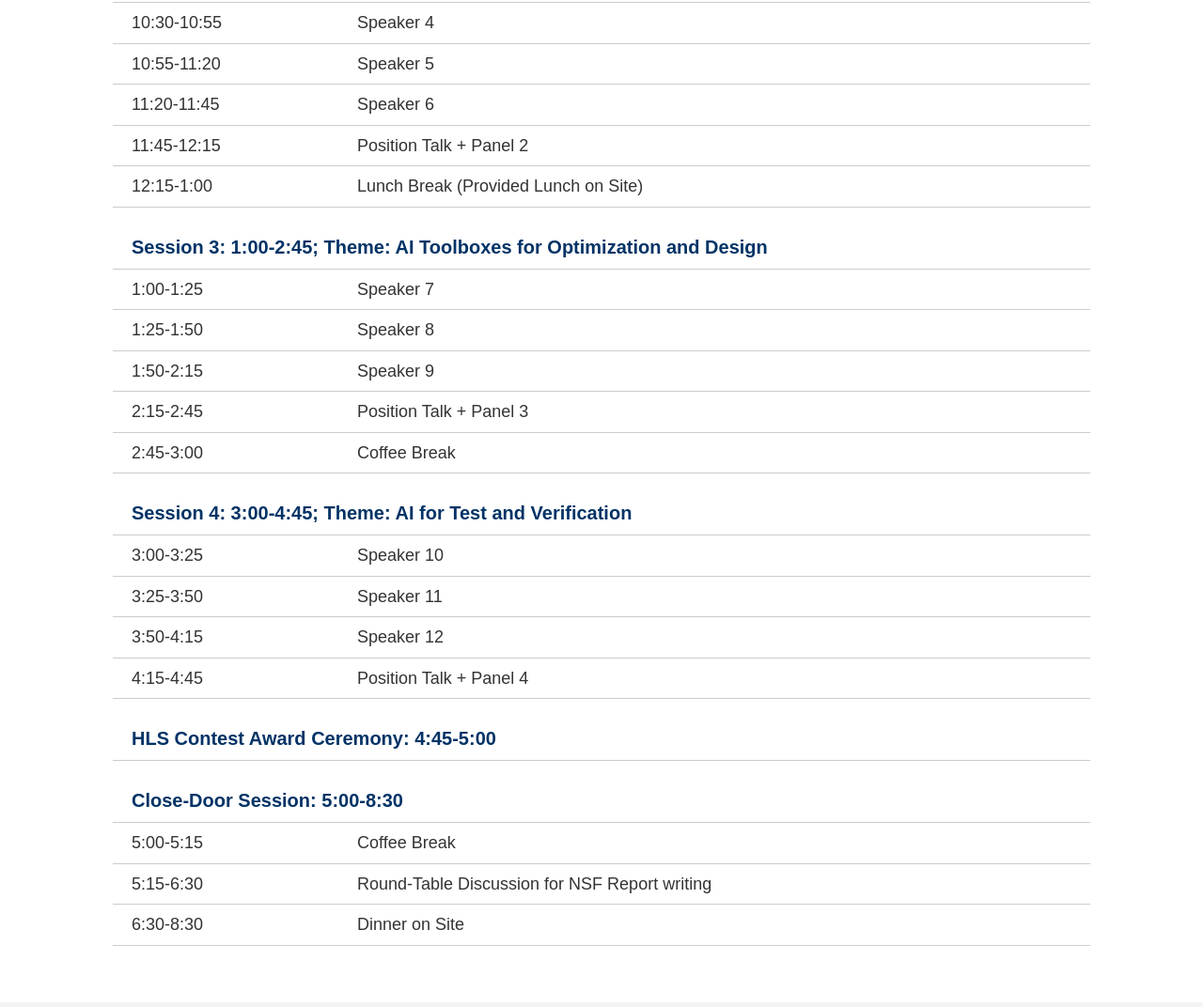
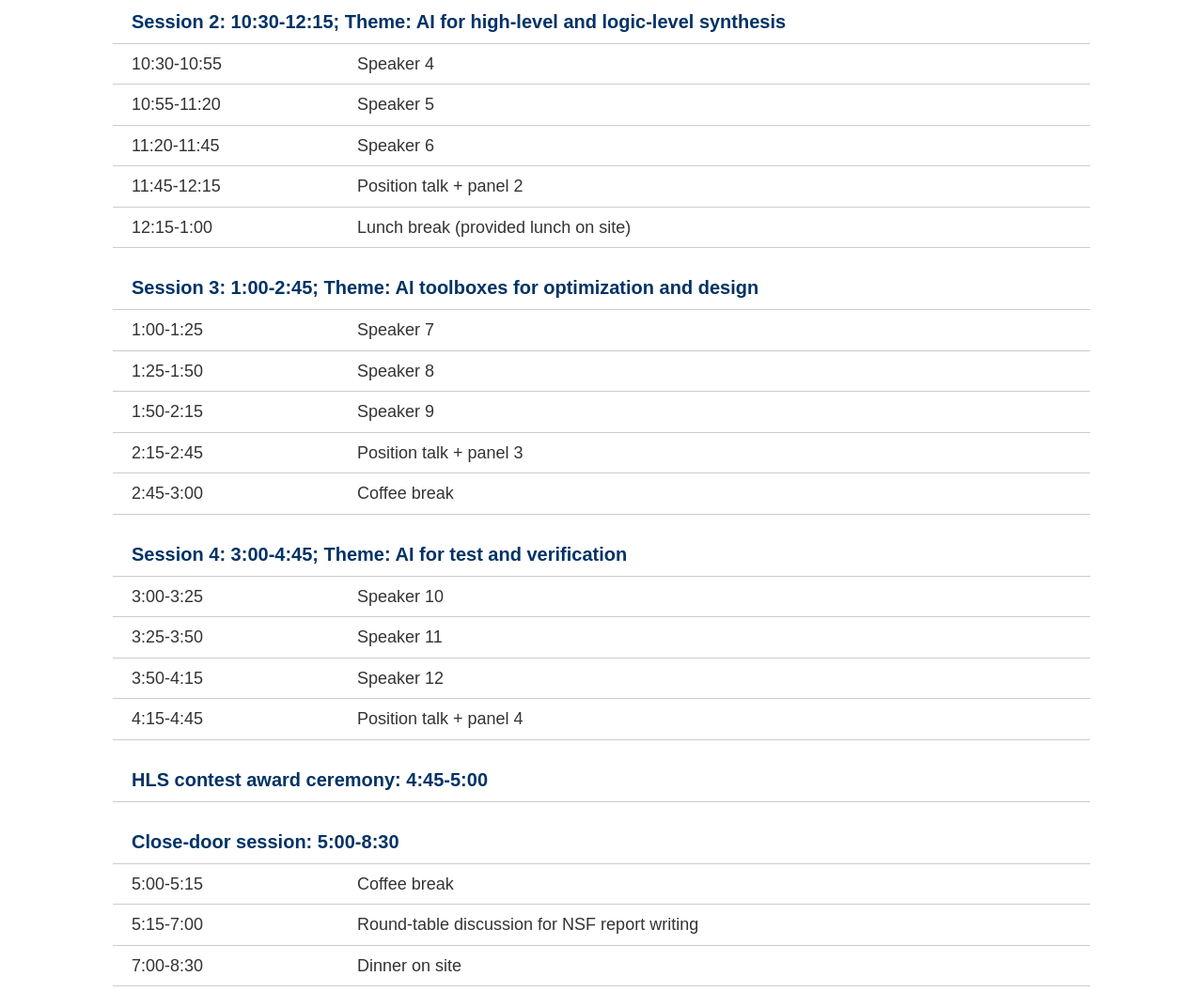
Before and after one commit to ai4eda-workshop/ai4eda-workshop.github.io, a plain HTML site: page schedule.html in a window 1280 px wide. Shown: the part 660-1732 px from the top of the page at 94% size. Drawn offline with Linux system fonts and the light colour scheme.

Commit message:
modify schedule

```diff
--- a/schedule.html
+++ b/schedule.html
@@ -26,8 +26,12 @@
         <section class="schedule">
             <table>
                 <tr>
+                    <td>7:45-8:15</td>
+                    <td>Breakfast on site</td>
+                </tr>
+                <tr>
                     <td>8:15-8:30</td>
-                    <td>Opening Remark</td>
+                    <td>Opening remark</td>
                 </tr>
             </table>
             <div class="section-space"></div>
@@ -49,11 +53,11 @@
                 </tr>
                 <tr>
                     <td>9:45-10:15</td>
-                    <td>Position Talk + Panel 1</td>
+                    <td>Position talk + panel 1</td>
                 </tr>
                 <tr>
                     <td>10:15-10:30</td>
-                    <td>Coffee Break</td>
+                    <td>Coffee break</td>
                 </tr>
             </table>
             <div class="section-space"></div>
@@ -75,17 +79,17 @@
                 </tr>
                 <tr>
                     <td>11:45-12:15</td>
-                    <td>Position Talk + Panel 2</td>
+                    <td>Position talk + panel 2</td>
                 </tr>
                 <tr>
                     <td>12:15-1:00</td>
-                    <td>Lunch Break (Provided Lunch on Site)</td>
+                    <td>Lunch break (provided lunch on site)</td>
                 </tr>
             </table>
             <div class="section-space"></div>
             <table>
                 <tr>
-                    <td colspan="2"><strong>Session 3: 1:00-2:45; Theme: AI Toolboxes for Optimization and Design</strong></td>
+                    <td colspan="2"><strong>Session 3: 1:00-2:45; Theme: AI toolboxes for optimization and design</strong></td>
                 </tr>
                 <tr>
                     <td>1:00-1:25</td>
@@ -101,17 +105,17 @@
                 </tr>
                 <tr>
                     <td>2:15-2:45</td>
-                    <td>Position Talk + Panel 3</td>
+                    <td>Position talk + panel 3</td>
                 </tr>
                 <tr>
                     <td>2:45-3:00</td>
-                    <td>Coffee Break</td>
+                    <td>Coffee break</td>
                 </tr>
             </table>
             <div class="section-space"></div>
             <table>
                 <tr>
-                    <td colspan="2"><strong>Session 4: 3:00-4:45; Theme: AI for Test and Verification</strong></td>
+                    <td colspan="2"><strong>Session 4: 3:00-4:45; Theme: AI for test and verification</strong></td>
                 </tr>
                 <tr>
                     <td>3:00-3:25</td>
@@ -127,31 +131,31 @@
                 </tr>
                 <tr>
                     <td>4:15-4:45</td>
-                    <td>Position Talk + Panel 4</td>
+                    <td>Position talk + panel 4</td>
                 </tr>
             </table>
             <div class="section-space"></div>
             <table>
                 <tr>
-                    <td><strong>HLS Contest Award Ceremony: 4:45-5:00</strong></td>
+                    <td><strong>HLS contest award ceremony: 4:45-5:00</strong></td>
                 </tr>
             </table>
             <div class="section-space"></div>
             <table>
                 <tr>
-                    <td colspan="2"><strong>Close-Door Session: 5:00-8:30</strong></td>
+                    <td colspan="2"><strong>Close-door session: 5:00-8:30</strong></td>
                 </tr>
                 <tr>
                     <td>5:00-5:15</td>
-                    <td>Coffee Break</td>
+                    <td>Coffee break</td>
                 </tr>
                 <tr>
-                    <td>5:15-6:30</td>
-                    <td>Round-Table Discussion for NSF Report writing</td>
+                    <td>5:15-7:00</td>
+                    <td>Round-table discussion for NSF report writing</td>
                 </tr>
                 <tr>
-                    <td>6:30-8:30</td>
-                    <td>Dinner on Site</td>
+                    <td>7:00-8:30</td>
+                    <td>Dinner on site</td>
                 </tr>
             </table>
         </section>
```
